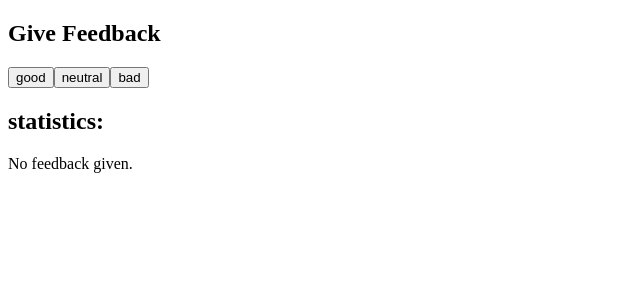
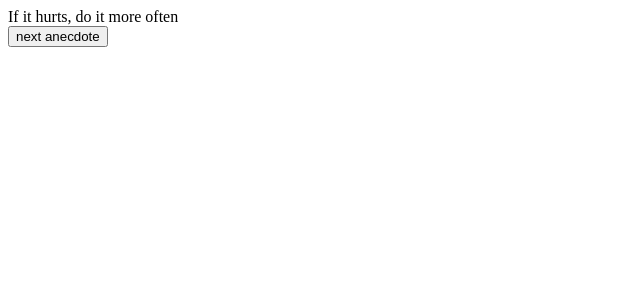
Before and after one commit to furquan-lp/fullstack_part1, a React (Create React App) app: page / in a window 1280 px wide. Shown: the top 300 px of the page, without its empty margins (0-640 px from the left). Built offline with nearby package versions, Linux system fonts and the light colour scheme.

Commit message:
1.12*: anecdotes step1

```diff
--- a/src/App.js
+++ b/src/App.js
@@ -1,41 +1,25 @@
 import { useState } from 'react';
 
-const Button = ({ text, handleClick }) => <button onClick={handleClick}>{text}</button>;
-
-const StatisticLine = ({ text, value }) => <tr><td>{text}</td> <td>{value}</td></tr>;
-
-const Statistics = ({ good, neutral, bad }) => {
-  const all = good + neutral + bad;
-  if (good === 0 && neutral === 0 && bad === 0)
-    return (<p>No feedback given.</p>);
-  return (
-    <table>
-      <StatisticLine text='good' value={good} />
-      <StatisticLine text='neutral' value={neutral} />
-      <StatisticLine text='bad' value={bad} />
-      <StatisticLine text='all' value={all} />
-      <StatisticLine text='average' value={(good - bad) / all} />
-      <StatisticLine text='positive' value={(good / all) * 100 + '%'} />
-    </table>
-  );
-};
+const MyButton = ({ text, handleClick }) => <button onClick={handleClick}>{text}</button>;
 
 const App = () => {
-  // save clicks of each button to its own state
-  const [good, setGood] = useState(0);
-  const [neutral, setNeutral] = useState(0);
-  const [bad, setBad] = useState(0);
+  const anecdotes = [
+    'If it hurts, do it more often',
+    'Adding manpower to a late software project makes it later!',
+    'The first 90 percent of the code accounts for the first 10 percent of the development time...The remaining 10 percent of the code accounts for the other 90 percent of the development time.',
+    'Any fool can write code that a computer can understand. Good programmers write code that humans can understand.',
+    'Premature optimization is the root of all evil.',
+    'Debugging is twice as hard as writing the code in the first place. Therefore, if you write the code as cleverly as possible, you are, by definition, not smart enough to debug it.',
+    'Programming without an extremely heavy use of console.log is same as if a doctor would refuse to use x-rays or blood tests when diagnosing patients'
+  ];
 
-  const setState = (whom, value) => () => whom(value);
+  const [selected, setSelected] = useState(0);
+  const random = (till) => Math.floor(Math.random() * till);;
 
   return (
     <div>
-      <h2>Give Feedback</h2>
-      <Button text='good' handleClick={setState(setGood, good + 1)} />
-      <Button text='neutral' handleClick={setState(setNeutral, neutral + 1)} />
-      <Button text='bad' handleClick={setState(setBad, bad + 1)} />
-      <h2>statistics:</h2>
-      <Statistics good={good} neutral={neutral} bad={bad} />
+      {anecdotes[selected]} <br />
+      <MyButton text='next anecdote' handleClick={() => setSelected(random(anecdotes.length))} />
     </div>
   );
 };
--- a/src/index.js
+++ b/src/index.js
@@ -1,7 +1,7 @@
-import ReactDOM from 'react-dom'
-import App from './App'
+import ReactDOM from 'react-dom';
+import App from './App';
 
 ReactDOM.render(
   <App />,
   document.getElementById('root')
-)
+);
```
